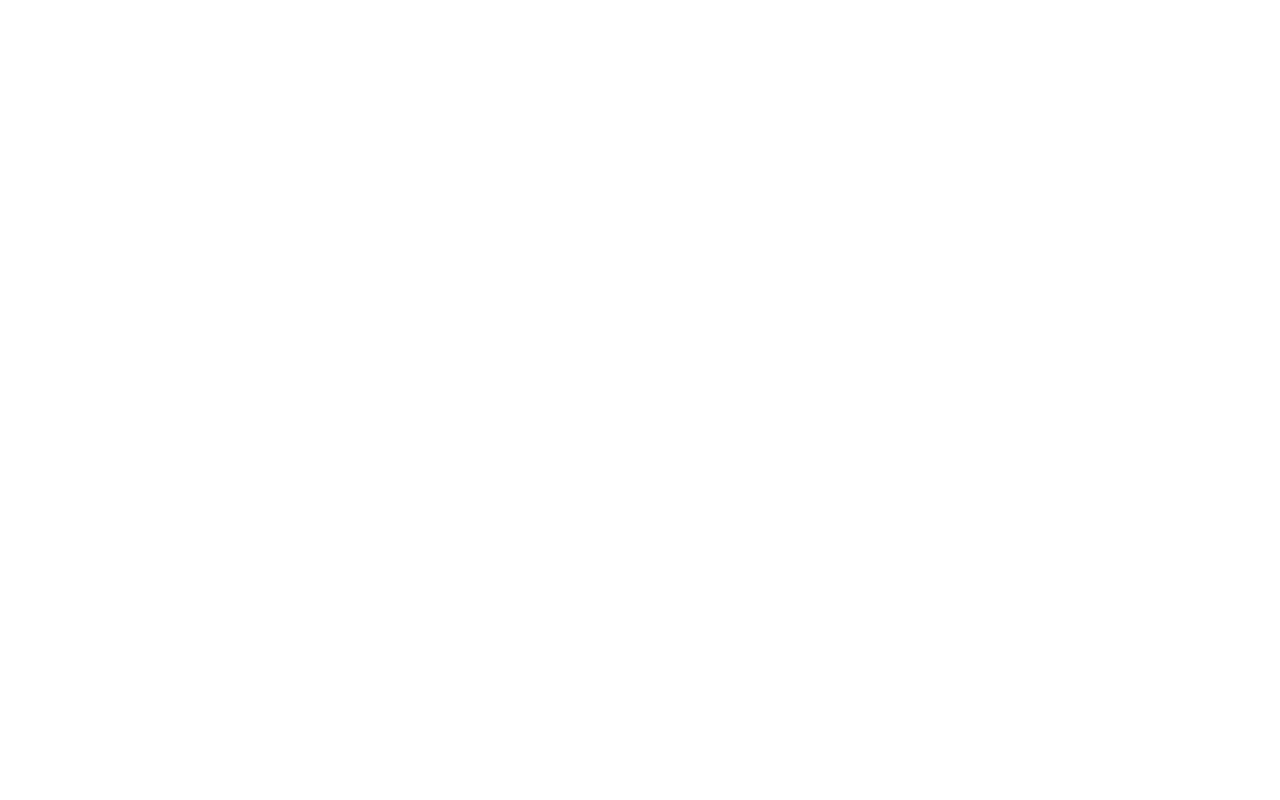
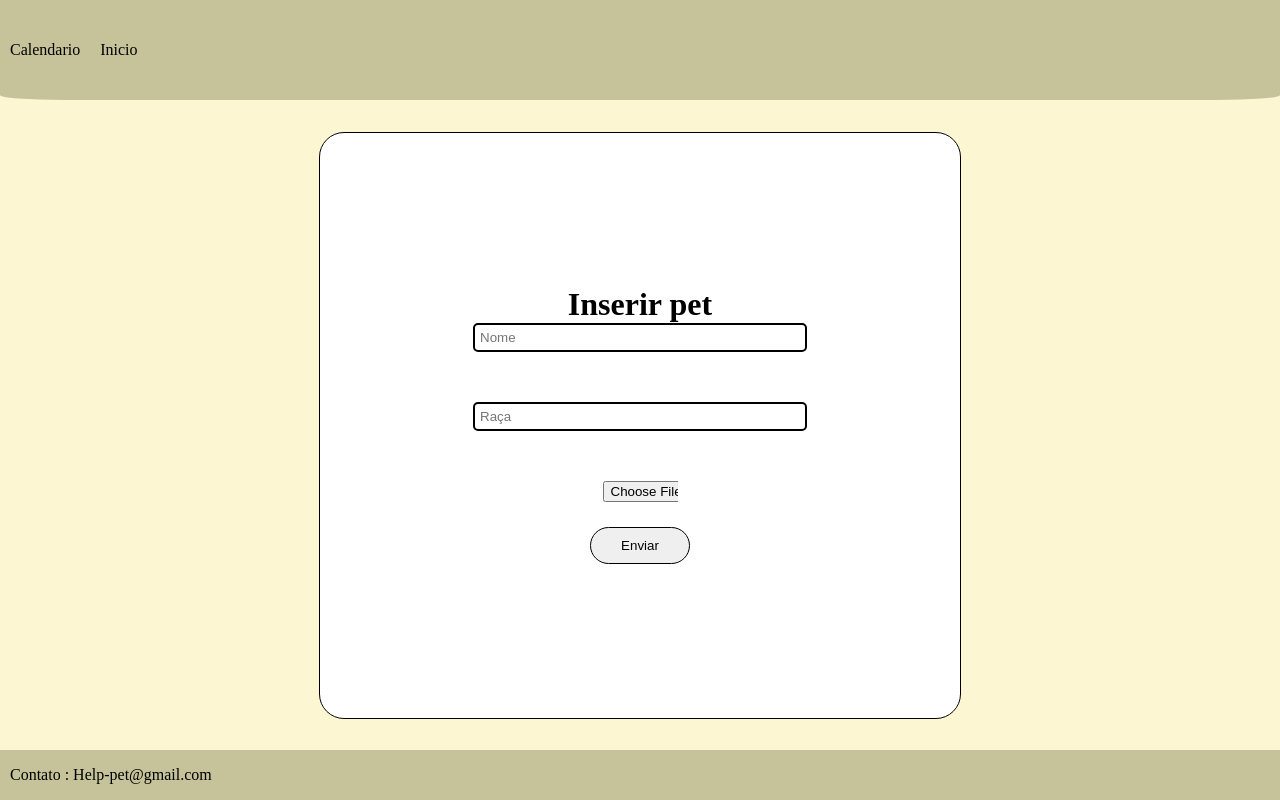
Before and after one commit to ICEI-PUC-Minas-CC-TI/g30-helppets, a plain HTML site: page frontend/pets.html in a window 1280 px wide. Drawn offline with Linux system fonts and the light colour scheme.

Commit message:
Finalizado tela de inserir pets

```diff
--- a/frontend/css/style.css
+++ b/frontend/css/style.css
@@ -157,6 +157,46 @@ footer p {
     flex:1;
 }
 
+#pets-add-pet-container {
+    width: 50%;
+    height: 90%;
+    background-color: white;
+    align-self: center;
+    border: 1px solid black;
+    border-radius: 25px;
+    min-width: 192px;
+}
+
+#pets-add-pet-form {
+    width: 100%;
+    height: 100%;
+    display: flex;
+    align-items: center;
+    flex-direction: column;
+    justify-content: center;
+}
+
+#pets-add-pet-form input[type="text"] {
+    width: 50%;
+    border: 2px solid black;
+    border-radius: 5px;
+    padding: 5px;
+    margin-bottom: 50px;
+}
+
+#pets-add-pet-form input[type="submit"] {
+    margin-top: 25px;
+    width: 100px;
+    padding: 10px;
+    border: 1px solid black;
+    border-radius: 25px;
+}
+
+#pets-add-pet-imagem {
+    color: transparent;
+    width: 75px;
+}
+
 #change-month-calendar {
     display: flex;
     width: 100%;
--- /dev/null
+++ b/frontend/js/setfunctions/pets.js
@@ -0,0 +1,41 @@
+const api = new ApiManager();
+
+(() => {
+    const token = document.cookie.split(";")[0].split("=")[1];
+
+    Utilites.setupFooterContent();
+
+    const formAddPet = document.querySelector("#pets-add-pet-form");
+
+    formAddPet.addEventListener("submit", (e) => {
+        e.preventDefault();
+
+        const formElements = {};
+
+        formAddPet.childNodes.forEach((n) => {
+            if (n["id"] && n["id"].includes("pets-add-pet") && n["type"] != "submit" && n["type"] != "file") {
+                formElements[n["name"]] = n.value;
+                n.value = "";
+            }
+        });
+
+        const image = document.querySelector("#pets-add-pet-imagem");
+
+        if (image["files"][0] != undefined) {
+            const reader = new FileReader();
+
+            reader.readAsDataURL(image["files"][0]);
+
+            reader.onload = () => {
+                formElements["foto"] = reader.result.split(",")[1];
+                api.insertPet(token, formElements);
+                image.value = "";
+            }
+        }
+        else {
+            formElements["foto"] = null;
+            console.log(formElements);
+            api.insertPet(token, formElements);
+        }
+    });
+})();
--- a/frontend/pets.html
+++ b/frontend/pets.html
@@ -0,0 +1,35 @@
+<!DOCTYPE html>
+<html lang="en">
+<head>
+    <meta charset="UTF-8">
+    <meta name="viewport" content="width=device-width, initial-scale=1.0">
+    <title>Pets</title>
+    <link rel="stylesheet" href="css/style.css">
+    <script src="js/api/ApiManager.js"></script>
+    <script src="js/utilities/Utilites.js"></script>
+    <script src="js/setfunctions/pets.js" defer></script>
+</head>
+<body>
+    <header>
+        <div id="header-home">
+            <p id="calendario-button">Calendario</p>
+            <p id="home-button">Inicio</p>
+        </div>
+    </header>
+    <main>
+        <div></div>
+        <div id="pets-add-pet-container">
+            <form id="pets-add-pet-form">
+                <h1>Inserir pet</h1>
+                <input type="text" placeholder="Nome" id="pets-add-pet-nome" name="nome"/>
+                <input type="text" placeholder="Raça" id="pets-add-pet-raca" name="raca"/>
+                <input type="file"  accept="image/png, image/jpeg"
+                id="pets-add-pet-imagem"  name="foto"/>
+                <input type="submit" value="Enviar" id="pets-add-pet-submit"/>
+            </form>
+        </div>
+        <div></div>
+    </main>
+    <footer></footer>
+</body>
+</html>
```
Also changed, not shown: frontend/calendario.html (+1 -1 lines).
